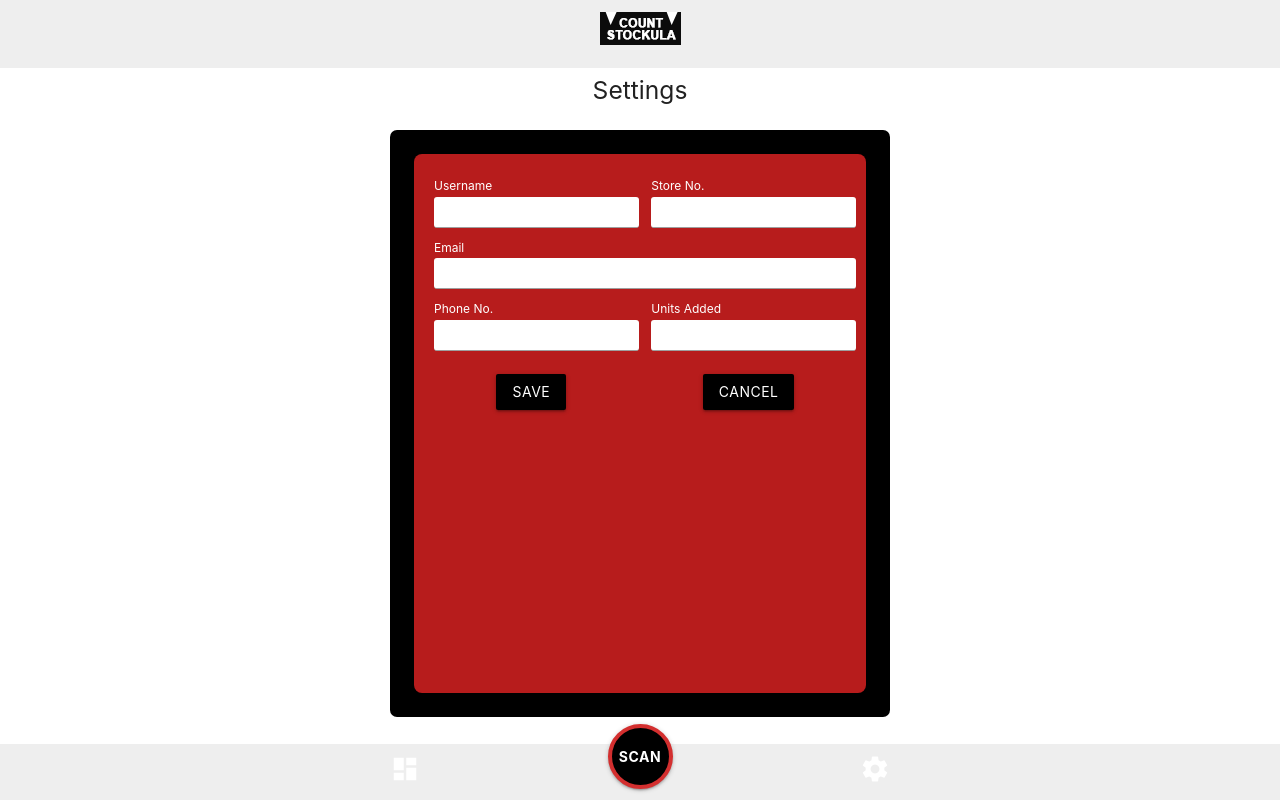
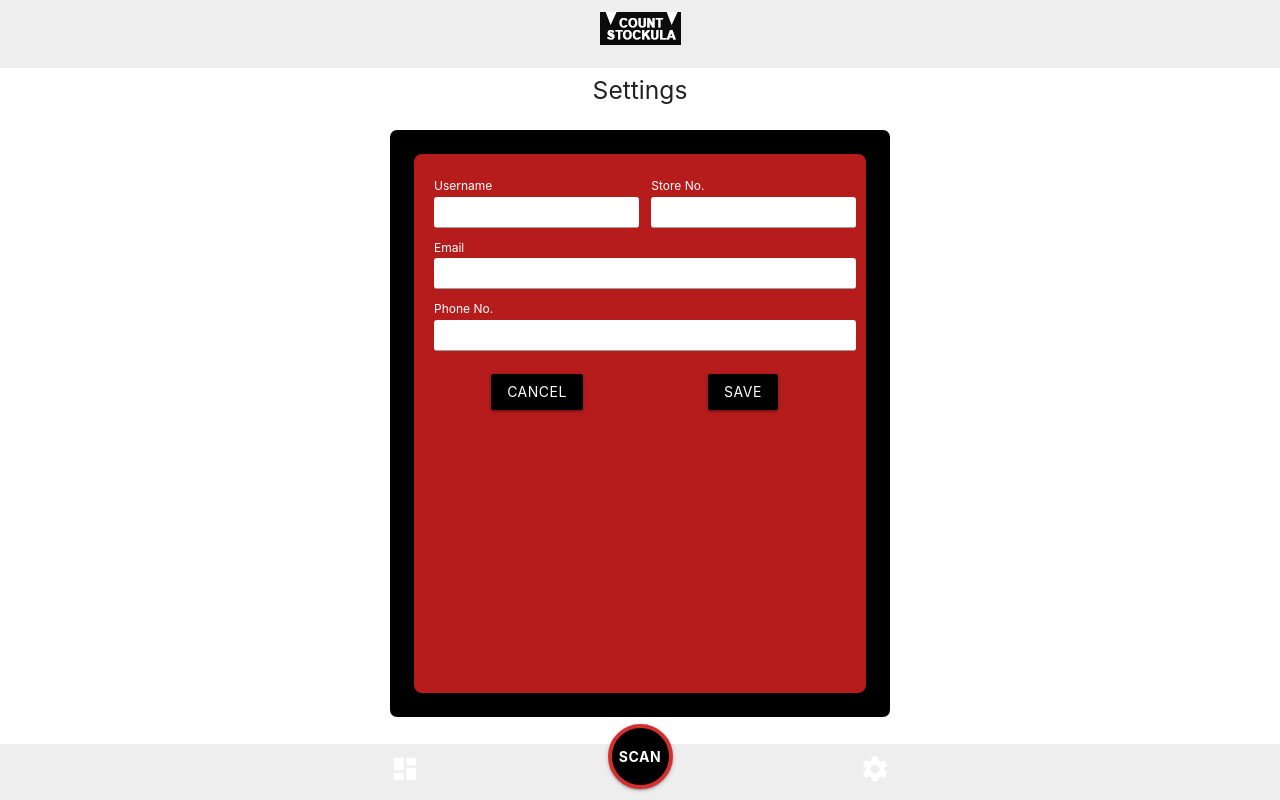
Before and after one commit to count-stockula/count-stockula, a React (Create React App) app in the folder client/: page /Settings in a window 1280 px wide. Built offline with nearby package versions, Linux system fonts and the light colour scheme.

Commit message:
need to make the background dynamic

```diff
--- a/client/src/components/Form/Form.css
+++ b/client/src/components/Form/Form.css
@@ -9,6 +9,10 @@
   height: 100%;
   padding: 20px;
   border-radius: 8px;
+}
+
+.backgroundBlack {
+  background-color: black !important;
 }
 
 input {
--- a/client/src/components/Forms/AddItemForm2.js
+++ b/client/src/components/Forms/AddItemForm2.js
@@ -57,8 +57,14 @@ export default function AddItemForm2 (props) {
                     defaultValue={props.description}
                     textChangeFunc={props.typingEvent}/>
                </div>
-               <div className="input-field col s12 m6 center-align"><button className="btn black"onClick={props.saveClick}>Save</button></div>
-               <div className="input-field col s12 m6 center-align"><button className="btn black" onClick={props.cancelEntry}>Cancel</button></div>
+               <div className="col s12 m12 center-align">
+                <div className="input-field col s6 m6 center-align">
+                    <button className="btn black" onClick={props.cancelEntry}>Cancel</button>
+                </div>
+                <div className="input-field col s6 m6 center-align">
+                    <button className="btn black" onClick={props.saveClick}>Save</button>
+                </div>
+            </div>
           </Form>
      )
 }
--- a/client/src/components/Forms/InvForm2.js
+++ b/client/src/components/Forms/InvForm2.js
@@ -48,8 +48,14 @@ export default function InvForm2(props) {
                     name="qty"
                     ></Input>
                </div>
-               <div className="input-field col s12 m6 center-align"><button className="btn black"onClick={props.saveClick}>Save</button></div>
-               <div className="input-field col s12 m6 center-align"><button className="btn black" onClick={props.cancelEntry}>Cancel</button></div>
+               <div className="col s12 m12 center-align">
+                <div className="input-field col s6 m6 center-align">
+                    <button className="btn black" onClick={props.cancelEntry}>Cancel</button>
+                </div>
+                <div className="input-field col s6 m6 center-align">
+                    <button className="btn black" onClick={props.saveClick}>Save</button>
+                </div>
+            </div>
           </Form>
      )
 }
--- a/client/src/components/Forms/SettingsForm.js
+++ b/client/src/components/Forms/SettingsForm.js
@@ -7,7 +7,7 @@ export default function SettingsForm(props) {
     return (
         <Form id="aForm">
             <div className="col s12 m6">
-                    <Label labValue="Username" htmlFor="userName" className="active"/>
+                <Label labValue="Username" htmlFor="userName" className="active" />
                 <Input type="text"
                     id="userName"
                     name="userName"
@@ -15,7 +15,7 @@ export default function SettingsForm(props) {
                 ></Input>
             </div>
             <div className="col s12 m6">
-                    <Label labValue="Store No." htmlFor="storeNo" className="active"/>
+                <Label labValue="Store No." htmlFor="storeNo" className="active" />
                 <Input type="text"
                     readOnly={true}
                     defaultValue={props.storeNo}
@@ -23,33 +23,30 @@ export default function SettingsForm(props) {
                     validate="true"
                 ></Input>
             </div>
-               <div className="col s12">
-                    <Label labValue="Email" htmlFor="email"/>
+            <div className="col s12 m12">
+                <Label labValue="Email" htmlFor="email" />
                 {/* <textarea type="text" id="description" name="description" className="materialize-textarea" defaultValue={props.description}></textarea> */}
                 <Input type="text"
                     id="email"
                     name="email"
                     defaultValue={props.email} />
             </div>
-               <div className="col s12 m6">
-                    <Label labValue="Phone No." htmlFor="phoneNo" className="active"/>
+            <div className="col s12 m12">
+                <Label labValue="Phone No." htmlFor="phoneNo" className="active" />
                 <Input type="text"
                     name="phoneNo"
                     defaultValue={props.phoneNo}
                     id="phoneNo"
                 ></Input>
             </div>
-               <div className="col s12 m6">
-                    <Label labValue="Units Added" htmlFor="addedQty" className="active"/>
-                    <Input type="number"
-                    textChangeFunc = {props.typingEvent}
-                    defaultValue={props.qty}
-                    id="qty"
-                    name="qty"
-                    ></Input>
+            <div className="col s12 m12 center-align">
+                <div className="input-field col s6 m6 center-align">
+                    <button className="btn black" onClick={props.cancelEntry}>Cancel</button>
                 </div>
-               <div className="input-field col s12 m6 center-align"><button className="btn black"onClick={props.saveClick}>Save</button></div>
-               <div className="input-field col s12 m6 center-align"><button className="btn black" onClick={props.cancelEntry}>Cancel</button></div>
+                <div className="input-field col s6 m6 center-align">
+                    <button className="btn black" onClick={props.saveClick}>Save</button>
+                </div>
+            </div>
         </Form>
     )
 }
--- a/client/src/pages/Inventory/Inventory.js
+++ b/client/src/pages/Inventory/Inventory.js
@@ -19,7 +19,7 @@ export default class Inventory extends PureComponent {
                phone:"(770) 876-2201"
           },
           upc:"",
-          showForm:true,
+          showForm:false,
           currentQty:"",
           prodName:"",
           description:"",
```
Also changed, not shown: 1 other file (tests, documents, lock files or other folders). Lines whose indentation alone changed are shown as unchanged.
